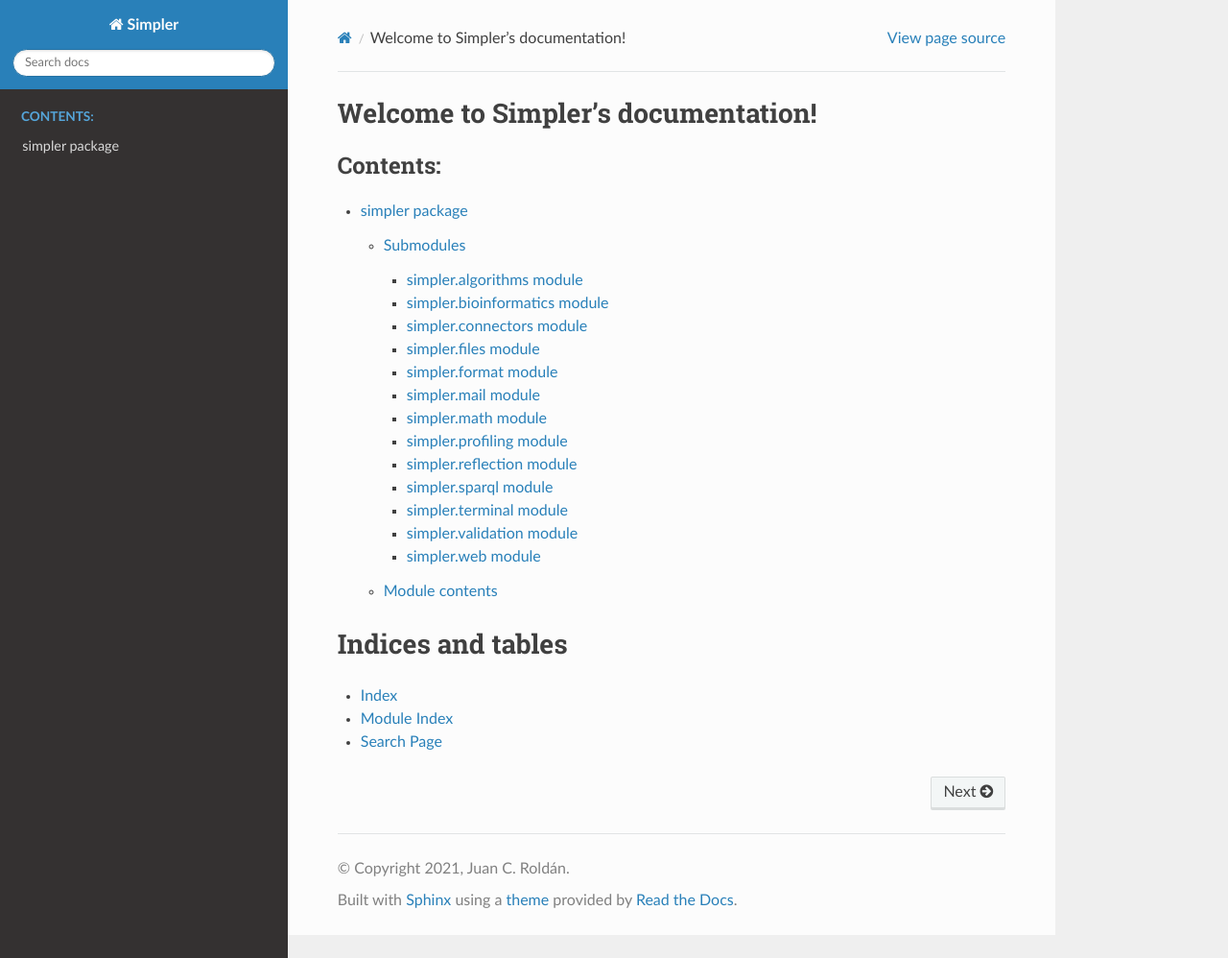
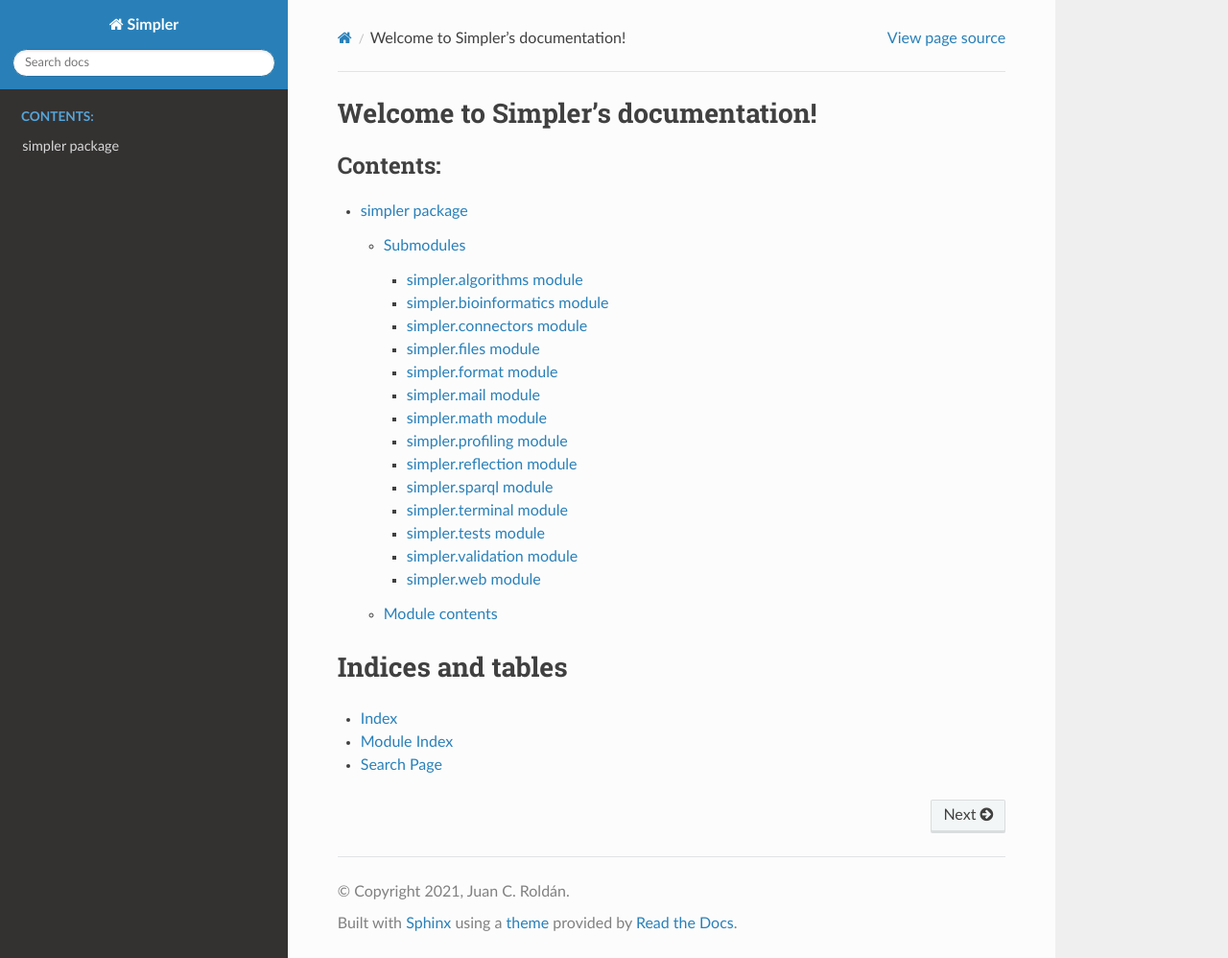
Before and after one commit to jcarlosroldan/simpler, a Sphinx documentation site: the page built from docs/index.rst, in a window 1280 px wide and 998 px high. Shown: the whole window at 96% size. Built offline with Sphinx 7.4.7 and the Read the Docs theme 2.0.0, drawn with Linux system fonts in a browser that asks for light colours.

Commit message:
New doc for simpler.tests

```diff
--- a/docs/simpler.rst
+++ b/docs/simpler.rst
@@ -18,6 +18,7 @@
    simpler.reflection
    simpler.sparql
    simpler.terminal
+   simpler.tests
    simpler.validation
    simpler.web
 
--- /dev/null
+++ b/docs/simpler.tests.rst
@@ -0,0 +1,7 @@
+simpler.tests module
+====================
+
+.. automodule:: simpler.tests
+   :members:
+   :undoc-members:
+   :show-inheritance:
```
